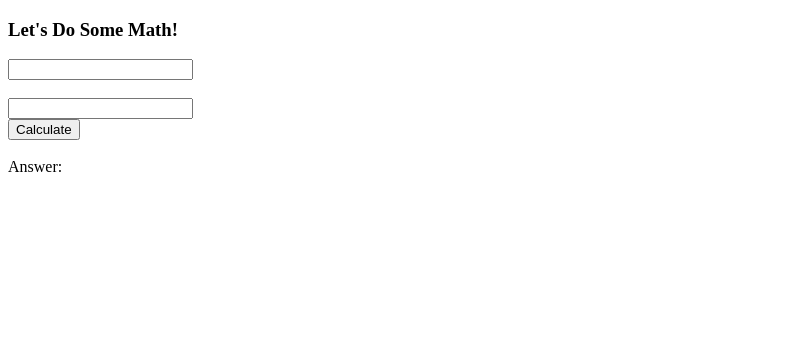
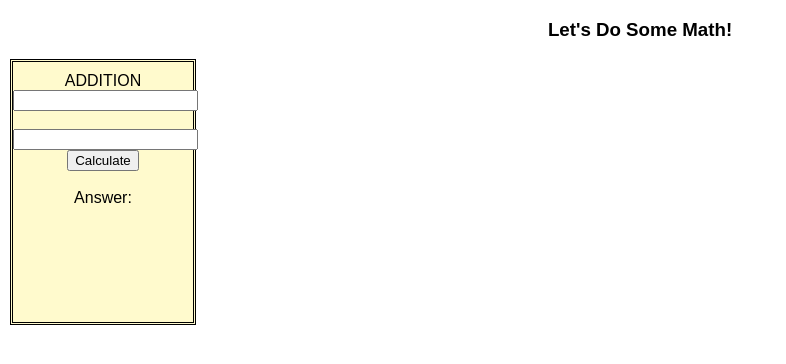
Before and after one commit to hconley6695/Calculator, a plain HTML site: page index.html in a window 1280 px wide. Shown: the whole page, without its empty margins (0-786 px from the left). Drawn offline with Linux system fonts and the light colour scheme.

Commit message:
added styling in css for 'addition' section

```diff
--- a/index.html
+++ b/index.html
@@ -2,10 +2,13 @@
 <html>
 <head>
 	<title></title>
+	<link rel="stylesheet" type="text/css" href="main.css">
 </head>
 <body>
 	<h3>Let's Do Some Math!</h3>
-
+	<div class="addition">
+	  <span>ADDITION</span>
+	  <br>
 	  <input type="text" id="num_one" />
 	  <br /><br />
 	  <input type="text" id="num_two" />
@@ -16,7 +19,7 @@
   		<br />
   		Answer: <span id="answer"></span>
 	  </div>
-
+	</div>
 <script type="text/javascript" src="main.js"></script>
 </body>
 </html>
--- a/main.css
+++ b/main.css
@@ -0,0 +1,25 @@
+body {
+	font-family: sans-serif;
+	margin: 10px;
+	padding: 0;
+}
+
+h3 {
+	text-align: center;
+}
+
+.addition {
+	background: LemonChiffon;
+	height: 250px;
+	width: 180px;
+	border: 2px solid blue;
+	border: double;
+	/*padding-left: 10px;*/
+	padding-top: 10px;
+	text-align: center;
+
+}
+
+#calculateBtn {
+	text-align: center;
+}
```
Lines whose indentation alone changed are shown as unchanged.
